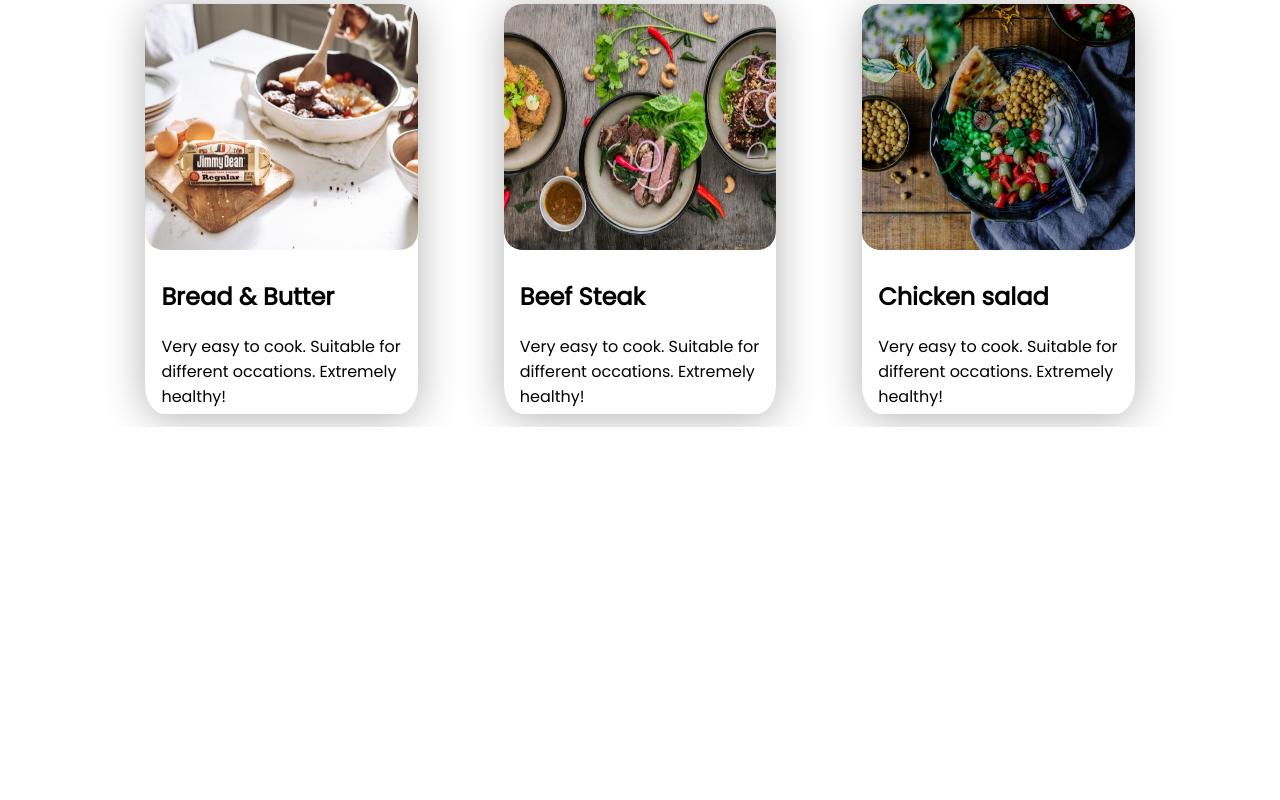
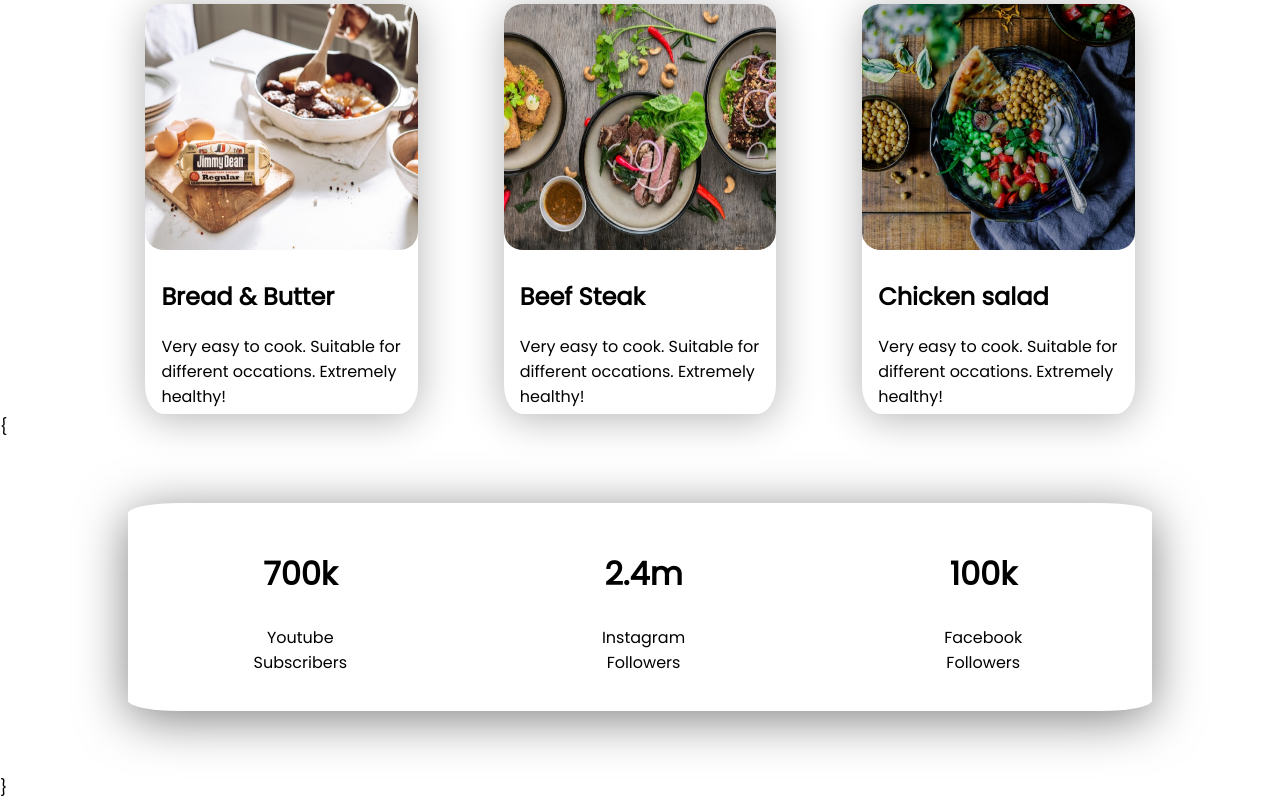
Before and after one commit to SharukAhmedSakib/FoodNetwork, a plain HTML site: page index.html in a window 1280 px wide. Shown: the part 1476-2276 px from the top of the page. Before the commit the page ends 1903 px from the top, so only its background shows below. Drawn offline with Linux system fonts and the light colour scheme.

Commit message:
fourth section added

```diff
--- a/index.html
+++ b/index.html
@@ -84,6 +84,24 @@
             </div>
         </div>
     </section>
+    <section>
+
+    </section class="common-section" id="fourth-section">{
+    <div id="forth-section-div">
+        <div>
+            <h2><b>700k</b></h2>
+            <p>Youtube Subscribers</p>
+        </div>
+        <div>
+            <h2><b>2.4m</b></h2>
+            <p>Instagram Followers</p>
+        </div>
+        <div>
+            <h2><b>100k</b></h2>
+            <p>Facebook Followers</p>
+        </div>
+    </div>
+    }
 </body>
 
 </html>
--- a/style.css
+++ b/style.css
@@ -114,7 +114,6 @@ h3{
 
 .card {
     box-shadow: 0 4px 40px rgba(0,0,0,0.3);
-    transition: 0.3s;
     width: 26%;
     border-radius: 7%;
     margin-right: 4%;
@@ -134,3 +133,22 @@ h3{
   .container {
     padding: 2px 16px;
   }
+
+  #forth-section-div{
+    display: flex;
+    margin: 5% 10%;
+    border-radius: 5%;
+    box-shadow: 0 8px 50px rgba(0,0,0,0.5);
+  }
+
+  #forth-section-div > div{
+    text-align: center;
+    padding-left: 10%;
+    padding-right: 10%;
+    padding-top: 2%;
+    padding-bottom: 2%;
+  }
+  #forth-section-div > div > h2{
+    font-size: 200%;
+    font-weight: 700;
+  }
```
